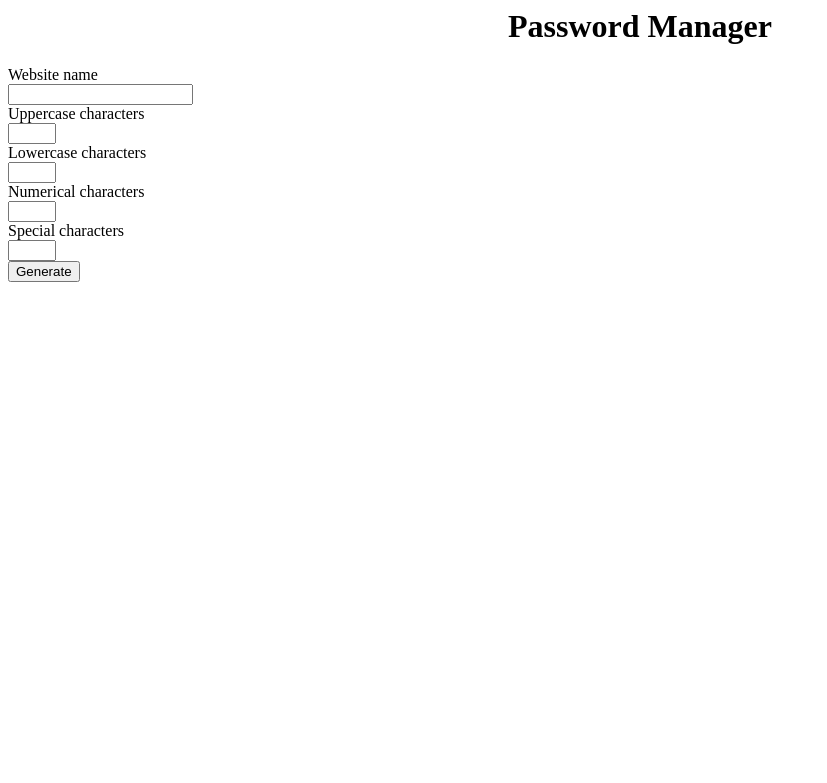
After one commit to emirisuu/Password-Manager, a PHP site: page /password_choice/generated.php in a window 1280 px wide. The commit adds this page. Shown: the top 783 px of the page, without its empty margins (0-827 px from the left). Run offline with PHP 8.4, Linux system fonts and the light colour scheme.

Commit message:
version 1.0 - Implemented manager page to see all your passwords and add new ones. Added password generating and manual password adding. Added password deleting.

```diff
--- a/classes/aes.php
+++ b/classes/aes.php
@@ -1,5 +1,5 @@
 <?php
-
+error_reporting(E_ALL);
 const AES_ALGORITHM = "aes-256-cbc";
 
 class AES {
@@ -15,12 +15,12 @@ class AES {
         $iv = openssl_random_pseudo_bytes($this->iv_length);
         $encrypted_text = openssl_encrypt($text, AES_ALGORITHM, $this->key, 0, $iv);
 
-        $result = array($encrypted_text, $iv);
+        $result = array($encrypted_text, $iv, $tag);
         return $result;
     }
 
-    public function decrypt(string $encrypted_text, string $iv): string {
-        $decrypted_text = openssl_decrypt($encrypted_text, AES_ALGORITHM, $this->key, 0, $iv);
+    public function decrypt(string $encrypted_text, string $original_iv): string {
+        $decrypted_text = openssl_decrypt($encrypted_text, AES_ALGORITHM, $this->key, 0, base64_decode($original_iv));
         return $decrypted_text;
     }
 }
--- /dev/null
+++ b/classes/password_generator.php
@@ -0,0 +1,37 @@
+<?php
+class PasswordGenerator {
+    private $lowercase_characters;
+    private $uppercase_characters;
+    private $numerical_characters;
+    private $special_characters;
+
+    const LOWERCASE = "abcdefghijklmnopqrstuvwxyz";
+    const UPPERCASE = "ABCDEFGHIJKLMNOPQRSTUVWXYZ";
+    const NUMERICAL = "0123456789";
+    const SPECIAL = "!@#$%^&*()_";
+
+    function __construct($lowercase, $uppercase, $numerical, $special) {
+        $this -> lowercase_characters = $lowercase;
+        $this -> uppercase_characters = $uppercase;
+        $this -> numerical_characters = $numerical;
+        $this -> special_characters = $special;
+    }
+
+    public function generate_password():string {
+        $generated_password = array();
+        $generated_password[] = $this -> generate(self::LOWERCASE, $this -> lowercase_characters);
+        $generated_password[] = $this -> generate(self::UPPERCASE, $this -> uppercase_characters);
+        $generated_password[] = $this -> generate(self::NUMERICAL, $this -> numerical_characters);
+        $generated_password[] = $this -> generate(self::SPECIAL, $this -> special_characters);
+        $generated_password = implode($generated_password);
+        return str_shuffle($generated_password);
+    }
+
+    private function generate($character_set, $character_count):string {
+        $text = "";
+        for($i = 0; $i < $character_count; $i++) {
+            $text .= $character_set[rand(0, strlen($character_set) - 1)];
+        }
+        return $text;
+    }
+}
--- /dev/null
+++ b/functions/add_password.php
@@ -0,0 +1,28 @@
+<?php
+// require_once "../db_config.php";
+include_once "../classes/aes.php";
+
+session_start();
+
+function add_password($website_name, $password, $db) {
+    $db = $db;
+    $website_name = $website_name;
+    $password = $password;
+    $username = $_SESSION['username'];
+
+    $query = "SELECT AES_Key FROM accounts WHERE Username='$username'";
+    $result = $db -> query($query);
+    $result = $result -> fetch_assoc();
+    $aes_key = $result['AES_Key'];
+
+    $aes = new AES($aes_key);
+    $encryption_result = $aes -> encrypt($password);
+    $encrypted_password = $encryption_result[0];
+    $iv = base64_encode($encryption_result[1]);
+
+    $query = "INSERT INTO passwords (Owner_Username, Website, Password, IV) VALUES (?, ?, ?, ?)";
+    $statement = $db -> prepare($query);
+    $statement -> bind_param("ssss", $username, $website_name, $encrypted_password, $iv);
+    $statement -> execute();
+    header("Location: ../manager.php");
+}
--- a/functions/log_in.php
+++ b/functions/log_in.php
@@ -12,6 +12,7 @@ $result = $db -> query($query);
 if ($result -> num_rows > 0) {
     while($row = $result -> fetch_assoc()) {
         if(password_verify($password, $row['Password'])) {
+            $_SESSION['username'] = $username;
             header("Location: ../manager.php");
         }
         else {
--- a/functions/sign_up.php
+++ b/functions/sign_up.php
@@ -1,7 +1,7 @@
 <?php
 require_once "../db_config.php";
-include_once "classes/account.php";
-include_once "classes/aes.php";
+include_once "../classes/account.php";
+include_once "../classes/aes.php";
 
 session_start();
 
@@ -39,4 +39,3 @@ else {
     }
 }
 header("Location: ../");
-// echo "<script>setTimeout(function () {window.close();}, 10)</script>";
--- a/index.php
+++ b/index.php
@@ -8,7 +8,7 @@ include "db_config.php";
 <html lang="en">
 <body>
 <div>
-    <h1> Password Manager </h1>
+    <h1 style="text-align:center;"> Password Manager </h1>
 </div>
 <div>
     <h2> Log in </h2>
@@ -31,7 +31,7 @@ include "db_config.php";
         <input type="password" id="confirm-password" name="confirm-password" required><br><br>
         <input type="submit">
     </form>
-    <?php echo $_SESSION['message'] ?>
+    <?php isset($_SESSION['message']) ? print($_SESSION['message']) : print(""); ?>
 </div>
 </body>
 </html>
--- /dev/null
+++ b/password_choice/generated.php
@@ -0,0 +1,39 @@
+<?php
+    require_once "../functions/add_password.php";
+    require_once "../db_config.php";
+    require_once "../classes/password_generator.php";
+
+    if($_SERVER["REQUEST_METHOD"] == "POST") {
+        $website_name = $_POST['website'];
+        $uppercase_characters = $_POST['uppercase'];
+        $lowercase_characters = $_POST['lowercase'];
+        $numerical_characters = $_POST['numerical'];
+        $special_characters = $_POST['special'];
+
+        $password_generator = new PasswordGenerator($uppercase_characters, $lowercase_characters, $numerical_characters, $special_characters);
+        $password = $password_generator -> generate_password();
+        add_password($website_name, $password, $db);
+    }
+?>
+<html lang="en">
+<body>
+<div>
+    <h1 style="text-align:center">Password Manager</h1>
+</div>
+<div>
+    <form action="generated.php" method="post" autocomplete="off">
+        <label for="website">Website name</label><br>
+        <input type="text" id="website" name="website" required><br>
+        <label for="uppercase">Uppercase characters</label><br>
+        <input type="number" id="uppercase" name="uppercase" min="1" max="8" required><br>
+        <label for="lowercase">Lowercase characters</label><br>
+        <input type="number" id="lowercase" name="lowercase" min="1" max="8" required><br>
+        <label for="numerical">Numerical characters</label><br>
+        <input type="number" id="numerical" name="numerical" min="1" max="8" required><br>
+        <label for="special">Special characters</label><br>
+        <input type="number" id="special" name="special" min="1" max="8" required><br>
+        <input type="submit" value="Generate">
+    </form>
+</div>
+</body>
+</html>
```
Also changed, not shown: functions/delete_password.php (added, +8 -0 lines), manager.php (+70 -0 lines), password_choice/manual.php (added, +26 -0 lines), password_manager.sql (+22 -7 lines).
